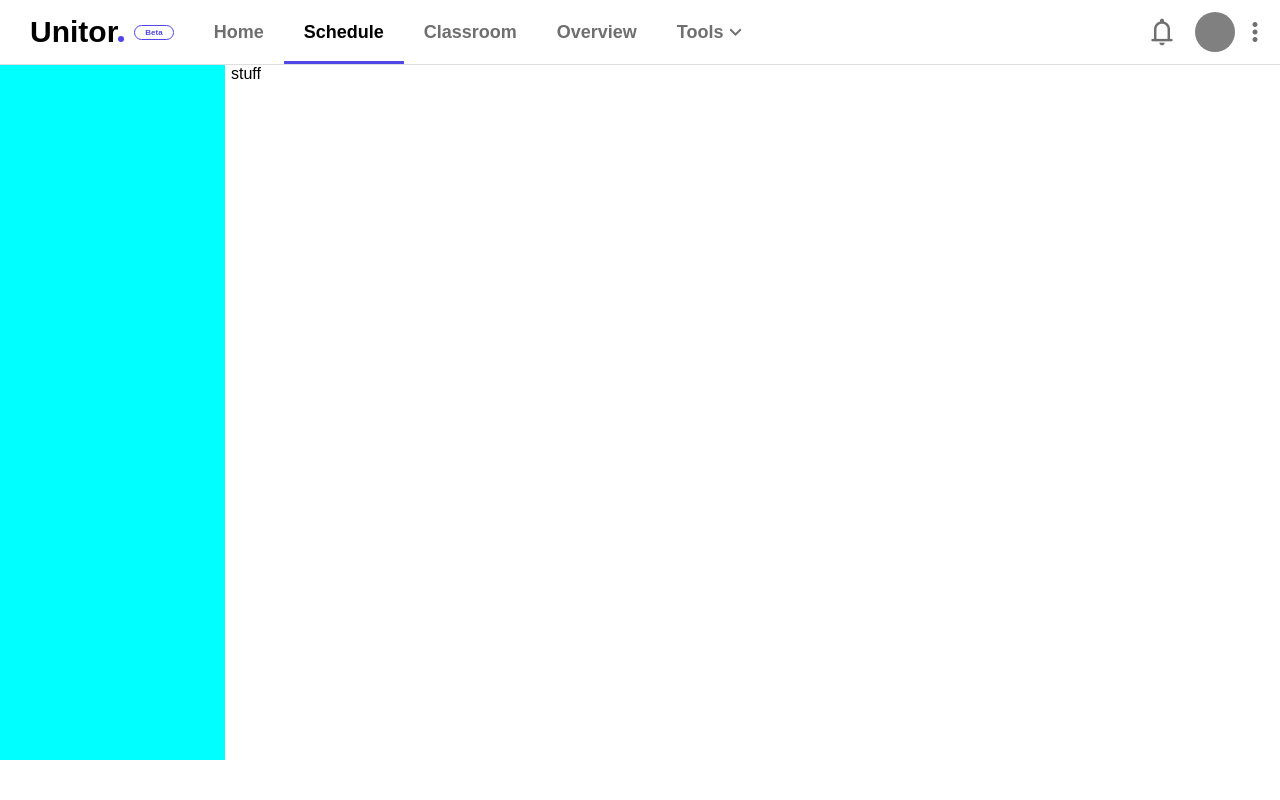
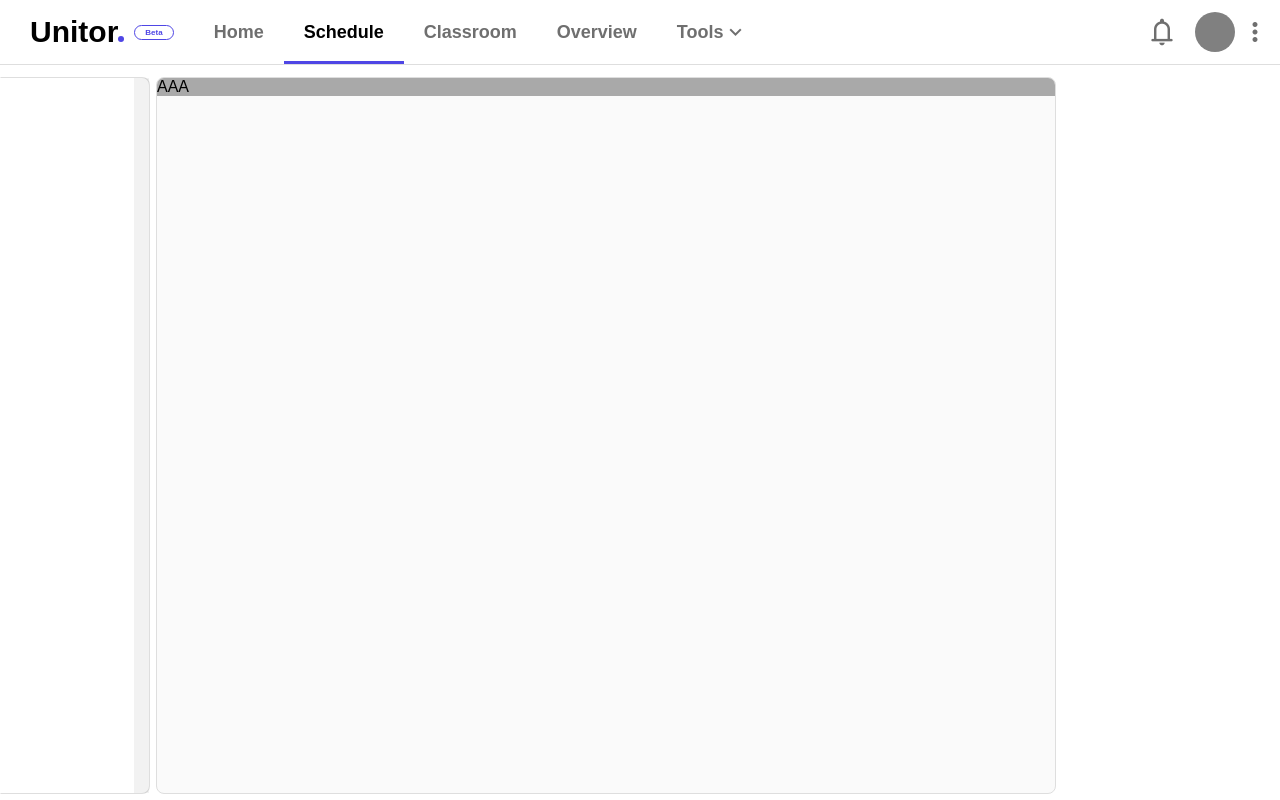
Before and after one commit to m4tex/project-society-frontend, a React (Create React App) app: page / in a window 1280 px wide. Built offline with nearby package versions, Linux system fonts and the light colour scheme; a web font is replaced by a local one.

Commit message:
Small changes

```diff
--- a/package.json
+++ b/package.json
@@ -13,10 +13,11 @@
     "@types/react-router-dom": "^5.3.3",
     "@types/react-transition-group": "^4.4.4",
     "react": "^17.0.2",
+    "react-custom-scrollbars-2": "^4.5.0",
     "react-dom": "^17.0.2",
     "react-resize-aware": "^3.1.1",
     "react-router-dom": "^6.2.1",
-    "react-scripts": "^5.0.0",
+    "react-scripts": "^5.0.1",
     "react-spring": "^9.4.3",
     "react-transition-group": "^4.4.2",
     "styled-components": "^5.3.3",
--- a/src/components/UI/interaction/RightResizeBar.tsx
+++ b/src/components/UI/interaction/RightResizeBar.tsx
@@ -4,9 +4,9 @@
 const Bar = styled.div`
   position: absolute;
   right: 0;
+  transform: translateX(50%);
   height: 100%;
-  width: 5px;
-
+  width: 6px;
 
   &:hover {
     cursor: e-resize;
--- a/src/components/schedule/Schedule.tsx
+++ b/src/components/schedule/Schedule.tsx
@@ -1,9 +1,35 @@
 import React from 'react';
 import styled from "styled-components";
-import ScheduleData from "../../types/ScheduleData";
+import {ActivityWeek} from "../../types/ScheduleData";
+import Theme from "../../types/Theme";
+import Scrollbars from "react-custom-scrollbars-2";
 
-function Schedule(props: { data : ScheduleData }) {
+const ScheduleBody = styled.div`
+  width: 900px;
+
+  background-color: #FAFAFA;
+  margin-top: 12px;
+  margin-bottom: 6px;
+  border: 1px solid ${(props: { theme: Theme }) => props.theme.tertiaryColor};
+  border-radius: 8px;
+
+  overflow: hidden;
+
+  .scroll-thumb-horizontal {
+    background-color: ${(props: { theme: Theme }) => props.theme.tertiaryColor };
+    border-radius: 3px;
+    margin-right: 5px;
+  }
+`;
+
+function Schedule(props: { data : ActivityWeek }) {
     return (
-        <></>
-    )
+        <ScheduleBody>
+            <Scrollbars renderThumbHorizontal={ props => <div {...props} className='scroll-thumb-horizontal' /> }>
+                <div style={{width:'950px', backgroundColor:'darkgray'}}>AAA</div>
+            </Scrollbars>
+        </ScheduleBody>
+    );
 }
+
+export default Schedule;
--- a/src/components/schedule/ScheduleControls.tsx
+++ b/src/components/schedule/ScheduleControls.tsx
@@ -1,9 +1,15 @@
 import React from "react";
 import styled from "styled-components";
 
+const ControlsContainer = styled.div`
+  width: 90px;
+`
+
 function ScheduleControls() {
     return (
-        <></>
+        <ControlsContainer>
+
+        </ControlsContainer>
     )
 }
 
--- a/src/components/schedule/ScheduleEditor.tsx
+++ b/src/components/schedule/ScheduleEditor.tsx
@@ -1,20 +1,55 @@
-import React, {useRef} from "react";
+import React, {useRef, useState} from "react";
 import styled from "styled-components";
 import RightResizeBar from "../UI/interaction/RightResizeBar";
+import Theme from "../../types/Theme";
+
+interface EditorProps {
+    theme: Theme,
+    open: boolean,
+}
 
 const EditorBody = styled.div`
-  min-width: 225px;
   position: relative;
-  height: calc(100% - 40px);
-  background-color: aqua;
+
+  margin-top: 12px;
+  margin-bottom: 6px;
+  min-width: 150px;
+  max-width: 600px;
+  height: calc(100% - 18px);
+
+  background-color: ${(props: EditorProps) => props.theme.primaryColor};
+  border: solid 1px ${(props: EditorProps) => props.theme.tertiaryColor};
+  border-radius: 0 8px 8px 0;
+  border-left-color: transparent;
+
+  left: ${(props: EditorProps) => props.open ? '0' : '-1000px'};
+`
+
+const CloseBar = styled.div`
+  position: absolute;
+
+  width: 15px;
+  height: 100%;
+  right: 0;
+
+  border-width: 0;
+  background-color: rgba(0, 0, 0, 0.05);
+
+  &:hover {
+    //background-color: ${(props: { theme: Theme }) => props.theme.tertiaryColor};
+    background-color: rgba(0, 0, 0, 0.05);
+    transition: background-color 100ms ease-out;
+  }
 `
 
 function ScheduleEditor() {
     const editorRef = useRef<HTMLDivElement>(null);
+    const [editorOpen, setEditorOpen] = useState(true);
 
     return (
-        <EditorBody ref={editorRef}>
+        <EditorBody ref={editorRef} open={editorOpen}>
             <RightResizeBar toResize={editorRef} />
+            <CloseBar />
         </EditorBody>
     )
 }
--- a/src/pages/SchedulePage.tsx
+++ b/src/pages/SchedulePage.tsx
@@ -1,5 +1,8 @@
 import styled from "styled-components";
+import Schedule from "../components/schedule/Schedule";
 import ScheduleEditor from "../components/schedule/ScheduleEditor";
+import ScheduleControls from "../components/schedule/ScheduleControls";
+import ScheduleData from "../types/ScheduleData";
 
 const PageLayout = styled.div`
   display: flex;
@@ -7,15 +10,39 @@
   height: 100%;
 `
 
-const TempDiv = styled.div`
+const ACTIVITY = {
+    id: Math.random().toString(),
 
-`
+    startTime: 600,
+    endTime: 690,
+    duration: 90,
+
+    title: 'Meth cooking nice B)',
+    teacher: 'Walter White :O',
+    place: 'Da RV BABY!!!',
+
+    assignment: false,
+    exam: false,
+}
+
+const DUMMY_DATA = {
+    data: [
+        [ACTIVITY],
+        [ACTIVITY],
+        [ACTIVITY],
+        [ACTIVITY],
+        [ACTIVITY],
+        [ACTIVITY],
+        [ACTIVITY],
+    ],
+} as ScheduleData
 
 function SchedulePage() {
     return (
         <PageLayout>
-            <ScheduleEditor />
-            <TempDiv>stuff</TempDiv>
+            <ScheduleEditor/>
+            <Schedule data={DUMMY_DATA.data}/>
+            <ScheduleControls/>
         </PageLayout>
     );
 }
--- /dev/null
+++ b/src/utils/utilFunctions.ts
@@ -0,0 +1,3 @@
+export function isOverflowing(el: HTMLElement){
+    return el.scrollHeight > el.clientHeight || el.scrollWidth > el.clientWidth;
+}
```
Also changed, not shown: src/types/ScheduleData.ts (+7 -5 lines), 1 other file (tests, documents, lock files or other folders).
